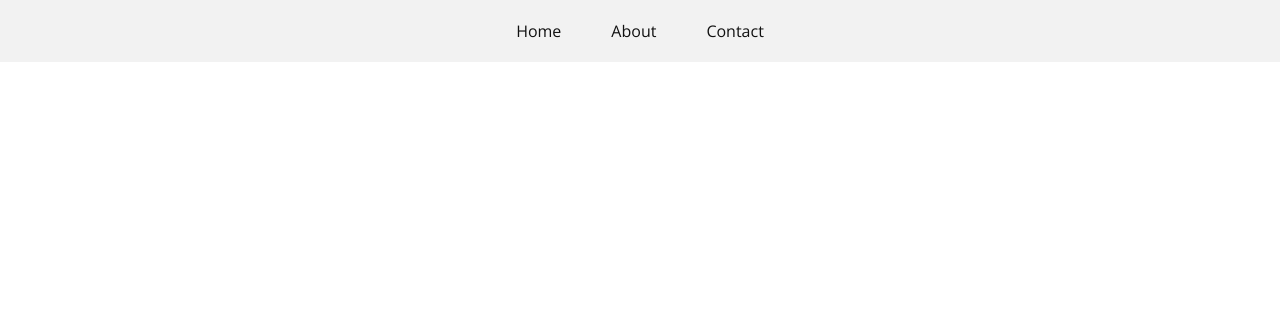
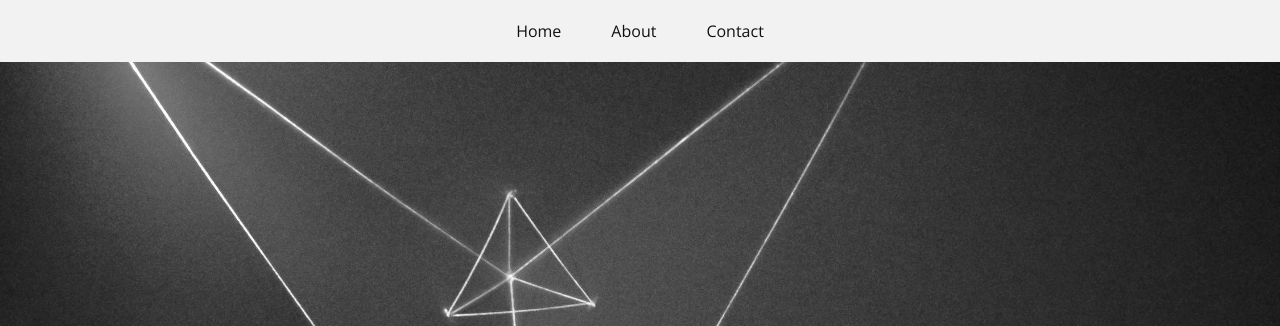
Before and after one commit to abdus21/nicepage, a plain HTML site: page index.html in a window 1280 px wide. Shown: the top 326 px of the page. Drawn offline with nearby package versions, Linux system fonts and the light colour scheme.

Commit message:
this is simple design

```diff
--- a/assets/css/style.css
+++ b/assets/css/style.css
@@ -46,7 +46,7 @@ nav ul li a{
     display: block;
 }
 .slider-section{
-    background: url(./assets/images/pexels-photo-4264212.jpeg) no-repeat;
+    background: url(../images/pexels-photo-4264212.jpeg) no-repeat;
     padding: 270px 0;
     background-position: 50% 50%;
     background-size: cover;
```
